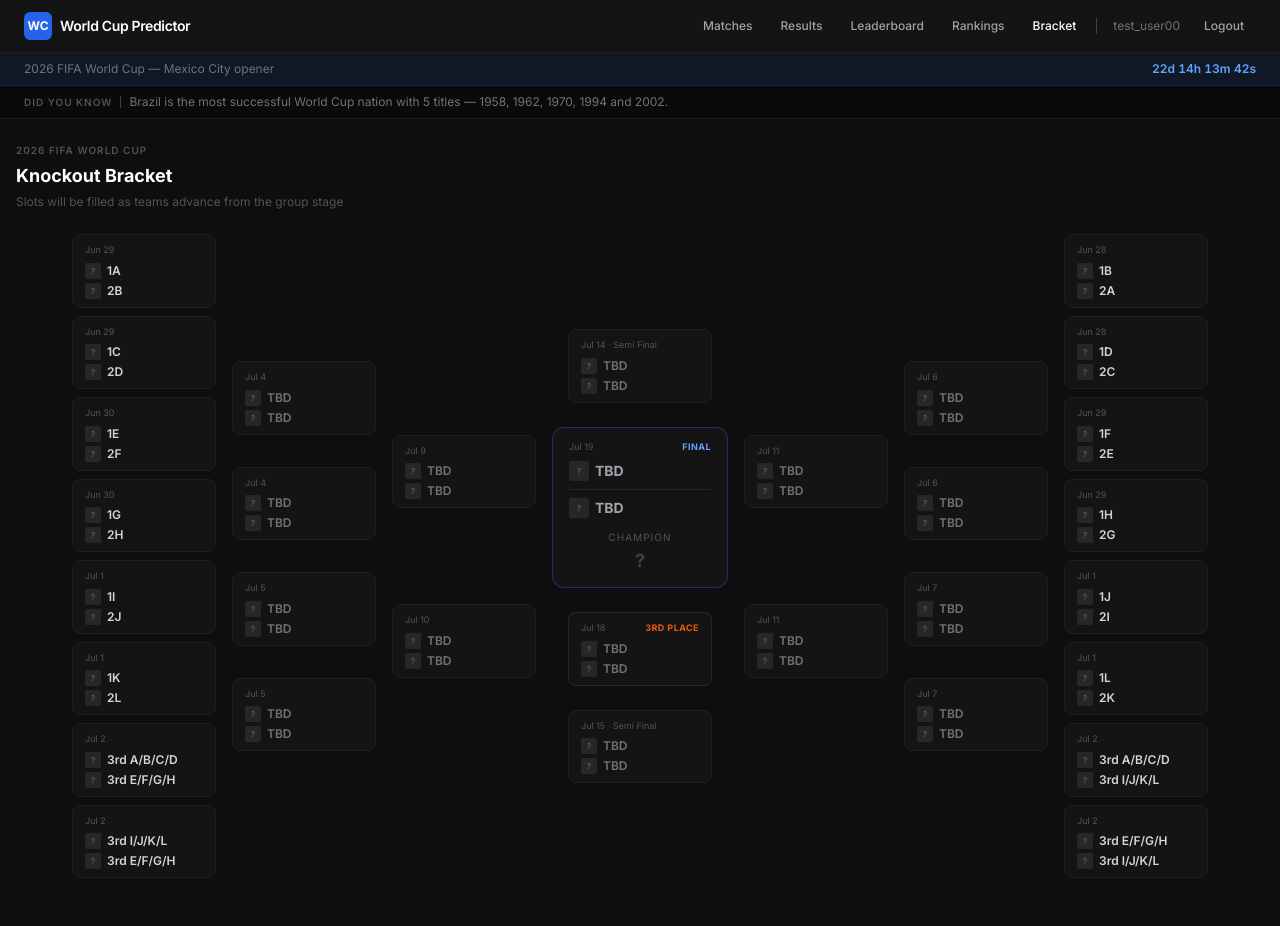
After one commit to jkyplayz-rb/worldcup-predictor, a Flask app: page /bracket in a window 1280 px wide. The commit adds this page. Run offline with Flask 3, Linux system fonts and the light colour scheme; a user stored in the database is signed in; some libraries are stand-ins or nearby versions.

Commit message:
feat: add knockout bracket page with Round of 32, R16, QF, SF, Final and 3rd place

```diff
--- a/app.py
+++ b/app.py
@@ -236,6 +236,11 @@ def login():
         flash('Invalid username or password', 'error')
     return render_template('login.html')
 
+@app.route('/bracket')
+@login_required
+def bracket():
+    return render_template('bracket.html')
+
 @app.route('/register', methods=['GET', 'POST'])
 def register():
     if request.method == 'POST':
--- /dev/null
+++ b/templates/bracket.html
@@ -0,0 +1,325 @@
+<!DOCTYPE html>
+<html lang="en">
+<head>
+  <meta charset="UTF-8">
+  <title>Knockout Bracket — World Cup Predictor</title>
+  <script src="https://cdn.tailwindcss.com"></script>
+  <link href="https://fonts.googleapis.com/css2?family=Inter:wght@300;400;500;600;700&display=swap" rel="stylesheet">
+  <style>
+    * { font-family: 'Inter', sans-serif; }
+    .connector-h {
+      position: absolute;
+      background: #2a2a2a;
+    }
+    .connector-v {
+      position: absolute;
+      background: #2a2a2a;
+    }
+  </style>
+</head>
+
+<body class="bg-[#0e0e0e] text-white min-h-screen">
+
+  <header class="bg-[#141414] border-b border-[#1f1f1f] px-6 py-3 flex items-center justify-between sticky top-0 z-50">
+    <div class="flex items-center gap-2">
+      <div class="w-7 h-7 bg-blue-600 rounded-md flex items-center justify-center text-xs font-black">WC</div>
+      <span class="font-semibold text-sm tracking-tight">World Cup Predictor</span>
+    </div>
+    <nav class="flex items-center gap-1 text-sm">
+      <a href="/" class="px-3 py-1.5 rounded-md text-zinc-400 hover:text-white hover:bg-white/5 transition text-xs font-medium">Matches</a>
+      <a href="/results" class="px-3 py-1.5 rounded-md text-zinc-400 hover:text-white hover:bg-white/5 transition text-xs font-medium">Results</a>
+      <a href="/leaderboard" class="px-3 py-1.5 rounded-md text-zinc-400 hover:text-white hover:bg-white/5 transition text-xs font-medium">Leaderboard</a>
+      <a href="/rankings" class="px-3 py-1.5 rounded-md text-zinc-400 hover:text-white hover:bg-white/5 transition text-xs font-medium">Rankings</a>
+      <a href="/bracket" class="px-3 py-1.5 rounded-md text-white transition text-xs font-medium">Bracket</a>
+      <div class="w-px h-4 bg-zinc-700 mx-1"></div>
+      <span class="text-zinc-500 text-xs px-2">{{ current_user.username }}</span>
+      <a href="/logout" class="px-3 py-1.5 rounded-md text-zinc-400 hover:text-white hover:bg-white/5 transition text-xs font-medium">Logout</a>
+    </nav>
+  </header>
+
+  <div class="bg-blue-600/10 border-b border-blue-600/20 px-6 py-2 flex items-center justify-between">
+    <span class="text-zinc-500 text-xs">2026 FIFA World Cup — Mexico City opener</span>
+    <span id="countdown" class="text-blue-400 text-xs font-semibold tabular-nums"></span>
+  </div>
+
+  <div class="bg-[#0a0a0a] border-b border-[#1a1a1a] px-6 py-2 flex items-center gap-2">
+    <span class="text-[10px] font-semibold text-zinc-600 uppercase tracking-widest whitespace-nowrap">Did you know</span>
+    <span class="w-px h-3 bg-zinc-700"></span>
+    <span id="fun-fact" class="text-zinc-500 text-xs"></span>
+  </div>
+
+  <main class="px-4 py-6">
+
+    <div class="mb-6">
+      <p class="text-[10px] font-semibold text-zinc-600 uppercase tracking-widest mb-1">2026 FIFA World Cup</p>
+      <h1 class="text-lg font-bold">Knockout Bracket</h1>
+      <p class="text-zinc-600 text-xs mt-1">Slots will be filled as teams advance from the group stage</p>
+    </div>
+
+    <div class="overflow-x-auto pb-6">
+      <div class="flex items-center justify-center gap-4 min-w-[1100px]">
+
+        <!-- ROUND OF 32 LEFT -->
+        <div class="flex flex-col gap-2">
+          {% set r32_left = [
+            ("1A", "2B", "Jun 29"), ("1C", "2D", "Jun 29"),
+            ("1E", "2F", "Jun 30"), ("1G", "2H", "Jun 30"),
+            ("1I", "2J", "Jul 1"), ("1K", "2L", "Jul 1"),
+            ("3rd A/B/C/D", "3rd E/F/G/H", "Jul 2"), ("3rd I/J/K/L", "3rd E/F/G/H", "Jul 2"),
+          ] %}
+          {% for home, away, date in r32_left %}
+          <div class="bg-[#141414] border border-[#1f1f1f] rounded-lg px-3 py-2 w-36 hover:border-zinc-700 transition">
+            <p class="text-[9px] text-zinc-600 mb-1.5">{{ date }}</p>
+            <div class="flex items-center gap-1.5 mb-1">
+              <div class="w-4 h-4 rounded-sm bg-zinc-800 flex items-center justify-center">
+                <span class="text-[8px] text-zinc-500">?</span>
+              </div>
+              <span class="text-xs font-semibold text-zinc-300">{{ home }}</span>
+            </div>
+            <div class="flex items-center gap-1.5">
+              <div class="w-4 h-4 rounded-sm bg-zinc-800 flex items-center justify-center">
+                <span class="text-[8px] text-zinc-500">?</span>
+              </div>
+              <span class="text-xs font-semibold text-zinc-300">{{ away }}</span>
+            </div>
+          </div>
+          {% endfor %}
+        </div>
+
+        <!-- ROUND OF 16 LEFT -->
+        <div class="flex flex-col gap-8 justify-center">
+          {% set r16_left = [
+            ("W1", "W2", "Jul 4"), ("W3", "W4", "Jul 4"),
+            ("W5", "W6", "Jul 5"), ("W7", "W8", "Jul 5"),
+          ] %}
+          {% for home, away, date in r16_left %}
+          <div class="bg-[#141414] border border-[#1f1f1f] rounded-lg px-3 py-2 w-36 hover:border-zinc-700 transition">
+            <p class="text-[9px] text-zinc-600 mb-1.5">{{ date }}</p>
+            <div class="flex items-center gap-1.5 mb-1">
+              <div class="w-4 h-4 rounded-sm bg-zinc-800 flex items-center justify-center">
+                <span class="text-[8px] text-zinc-500">?</span>
+              </div>
+              <span class="text-xs font-semibold text-zinc-500">TBD</span>
+            </div>
+            <div class="flex items-center gap-1.5">
+              <div class="w-4 h-4 rounded-sm bg-zinc-800 flex items-center justify-center">
+                <span class="text-[8px] text-zinc-500">?</span>
+              </div>
+              <span class="text-xs font-semibold text-zinc-500">TBD</span>
+            </div>
+          </div>
+          {% endfor %}
+        </div>
+
+        <!-- QUARTER FINALS LEFT -->
+        <div class="flex flex-col gap-24 justify-center">
+          {% set qf_left = [("QF1", "QF2", "Jul 9"), ("QF3", "QF4", "Jul 10")] %}
+          {% for home, away, date in qf_left %}
+          <div class="bg-[#141414] border border-[#1f1f1f] rounded-lg px-3 py-2 w-36 hover:border-zinc-700 transition">
+            <p class="text-[9px] text-zinc-600 mb-1.5">{{ date }}</p>
+            <div class="flex items-center gap-1.5 mb-1">
+              <div class="w-4 h-4 rounded-sm bg-zinc-800 flex items-center justify-center">
+                <span class="text-[8px] text-zinc-500">?</span>
+              </div>
+              <span class="text-xs font-semibold text-zinc-500">TBD</span>
+            </div>
+            <div class="flex items-center gap-1.5">
+              <div class="w-4 h-4 rounded-sm bg-zinc-800 flex items-center justify-center">
+                <span class="text-[8px] text-zinc-500">?</span>
+              </div>
+              <span class="text-xs font-semibold text-zinc-500">TBD</span>
+            </div>
+          </div>
+          {% endfor %}
+        </div>
+
+        <!-- SEMI FINALS + FINAL -->
+        <div class="flex flex-col gap-6 items-center justify-center">
+
+          <div class="bg-[#141414] border border-[#1f1f1f] rounded-lg px-3 py-2 w-36 hover:border-zinc-700 transition">
+            <p class="text-[9px] text-zinc-600 mb-1.5">Jul 14 · Semi Final</p>
+            <div class="flex items-center gap-1.5 mb-1">
+              <div class="w-4 h-4 rounded-sm bg-zinc-800 flex items-center justify-center">
+                <span class="text-[8px] text-zinc-500">?</span>
+              </div>
+              <span class="text-xs font-semibold text-zinc-500">TBD</span>
+            </div>
+            <div class="flex items-center gap-1.5">
+              <div class="w-4 h-4 rounded-sm bg-zinc-800 flex items-center justify-center">
+                <span class="text-[8px] text-zinc-500">?</span>
+              </div>
+              <span class="text-xs font-semibold text-zinc-500">TBD</span>
+            </div>
+          </div>
+
+          <!-- FINAL -->
+          <div class="bg-[#141414] border border-blue-600/40 rounded-xl px-4 py-3 w-44 relative">
+            <div class="flex items-center justify-between mb-2">
+              <p class="text-[9px] text-zinc-600">Jul 19</p>
+              <span class="text-[9px] font-bold text-blue-400 uppercase tracking-wider">Final</span>
+            </div>
+            <div class="flex items-center gap-1.5 mb-2">
+              <div class="w-5 h-5 rounded-sm bg-zinc-800 flex items-center justify-center">
+                <span class="text-[8px] text-zinc-500">?</span>
+              </div>
+              <span class="text-sm font-bold text-zinc-400">TBD</span>
+            </div>
+            <div class="w-full h-px bg-zinc-800 mb-2"></div>
+            <div class="flex items-center gap-1.5">
+              <div class="w-5 h-5 rounded-sm bg-zinc-800 flex items-center justify-center">
+                <span class="text-[8px] text-zinc-500">?</span>
+              </div>
+              <span class="text-sm font-bold text-zinc-400">TBD</span>
+            </div>
+            <div class="mt-3 text-center">
+              <p class="text-[10px] text-zinc-600 uppercase tracking-widest">Champion</p>
+              <p class="text-lg font-black text-zinc-700 mt-0.5">?</p>
+            </div>
+          </div>
+
+          <!-- BRONZE -->
+          <div class="bg-[#141414] border border-orange-600/20 rounded-lg px-3 py-2 w-36 hover:border-orange-600/40 transition">
+            <div class="flex items-center justify-between mb-1.5">
+              <p class="text-[9px] text-zinc-600">Jul 18</p>
+              <span class="text-[9px] font-bold text-orange-600 uppercase tracking-wider">3rd Place</span>
+            </div>
+            <div class="flex items-center gap-1.5 mb-1">
+              <div class="w-4 h-4 rounded-sm bg-zinc-800 flex items-center justify-center">
+                <span class="text-[8px] text-zinc-500">?</span>
+              </div>
+              <span class="text-xs font-semibold text-zinc-500">TBD</span>
+            </div>
+            <div class="flex items-center gap-1.5">
+              <div class="w-4 h-4 rounded-sm bg-zinc-800 flex items-center justify-center">
+                <span class="text-[8px] text-zinc-500">?</span>
+              </div>
+              <span class="text-xs font-semibold text-zinc-500">TBD</span>
+            </div>
+          </div>
+
+          <div class="bg-[#141414] border border-[#1f1f1f] rounded-lg px-3 py-2 w-36 hover:border-zinc-700 transition">
+            <p class="text-[9px] text-zinc-600 mb-1.5">Jul 15 · Semi Final</p>
+            <div class="flex items-center gap-1.5 mb-1">
+              <div class="w-4 h-4 rounded-sm bg-zinc-800 flex items-center justify-center">
+                <span class="text-[8px] text-zinc-500">?</span>
+              </div>
+              <span class="text-xs font-semibold text-zinc-500">TBD</span>
+            </div>
+            <div class="flex items-center gap-1.5">
+              <div class="w-4 h-4 rounded-sm bg-zinc-800 flex items-center justify-center">
+                <span class="text-[8px] text-zinc-500">?</span>
+              </div>
+              <span class="text-xs font-semibold text-zinc-500">TBD</span>
+            </div>
+          </div>
+
+        </div>
+
+        <!-- QUARTER FINALS RIGHT -->
+        <div class="flex flex-col gap-24 justify-center">
+          {% set qf_right = [("QF5", "QF6", "Jul 11"), ("QF7", "QF8", "Jul 11")] %}
+          {% for home, away, date in qf_right %}
+          <div class="bg-[#141414] border border-[#1f1f1f] rounded-lg px-3 py-2 w-36 hover:border-zinc-700 transition">
+            <p class="text-[9px] text-zinc-600 mb-1.5">{{ date }}</p>
+            <div class="flex items-center gap-1.5 mb-1">
+              <div class="w-4 h-4 rounded-sm bg-zinc-800 flex items-center justify-center">
+                <span class="text-[8px] text-zinc-500">?</span>
+              </div>
+              <span class="text-xs font-semibold text-zinc-500">TBD</span>
+            </div>
+            <div class="flex items-center gap-1.5">
+              <div class="w-4 h-4 rounded-sm bg-zinc-800 flex items-center justify-center">
+                <span class="text-[8px] text-zinc-500">?</span>
+              </div>
+              <span class="text-xs font-semibold text-zinc-500">TBD</span>
+            </div>
+          </div>
+          {% endfor %}
+        </div>
+
+        <!-- ROUND OF 16 RIGHT -->
+        <div class="flex flex-col gap-8 justify-center">
+          {% set r16_right = [
+            ("W9", "W10", "Jul 6"), ("W11", "W12", "Jul 6"),
+            ("W13", "W14", "Jul 7"), ("W15", "W16", "Jul 7"),
+          ] %}
+          {% for home, away, date in r16_right %}
+          <div class="bg-[#141414] border border-[#1f1f1f] rounded-lg px-3 py-2 w-36 hover:border-zinc-700 transition">
+            <p class="text-[9px] text-zinc-600 mb-1.5">{{ date }}</p>
+            <div class="flex items-center gap-1.5 mb-1">
+              <div class="w-4 h-4 rounded-sm bg-zinc-800 flex items-center justify-center">
+                <span class="text-[8px] text-zinc-500">?</span>
+              </div>
+              <span class="text-xs font-semibold text-zinc-500">TBD</span>
+            </div>
+            <div class="flex items-center gap-1.5">
+              <div class="w-4 h-4 rounded-sm bg-zinc-800 flex items-center justify-center">
+                <span class="text-[8px] text-zinc-500">?</span>
+              </div>
+              <span class="text-xs font-semibold text-zinc-500">TBD</span>
+            </div>
+          </div>
+          {% endfor %}
+        </div>
+
+        <!-- ROUND OF 32 RIGHT -->
+        <div class="flex flex-col gap-2">
+          {% set r32_right = [
+            ("1B", "2A", "Jun 28"), ("1D", "2C", "Jun 28"),
+            ("1F", "2E", "Jun 29"), ("1H", "2G", "Jun 29"),
+            ("1J", "2I", "Jul 1"), ("1L", "2K", "Jul 1"),
+            ("3rd A/B/C/D", "3rd I/J/K/L", "Jul 2"), ("3rd E/F/G/H", "3rd I/J/K/L", "Jul 2"),
+          ] %}
+          {% for home, away, date in r32_right %}
+          <div class="bg-[#141414] border border-[#1f1f1f] rounded-lg px-3 py-2 w-36 hover:border-zinc-700 transition">
+            <p class="text-[9px] text-zinc-600 mb-1.5">{{ date }}</p>
+            <div class="flex items-center gap-1.5 mb-1">
+              <div class="w-4 h-4 rounded-sm bg-zinc-800 flex items-center justify-center">
+                <span class="text-[8px] text-zinc-500">?</span>
+              </div>
+              <span class="text-xs font-semibold text-zinc-300">{{ home }}</span>
+            </div>
+            <div class="flex items-center gap-1.5">
+              <div class="w-4 h-4 rounded-sm bg-zinc-800 flex items-center justify-center">
+                <span class="text-[8px] text-zinc-500">?</span>
+              </div>
+              <span class="text-xs font-semibold text-zinc-300">{{ away }}</span>
+            </div>
+          </div>
+          {% endfor %}
+        </div>
+
+      </div>
+    </div>
+
+  </main>
+
+  <script>
+    const facts = [
+      "Brazil is the most successful World Cup nation with 5 titles — 1958, 1962, 1970, 1994 and 2002.",
+      "Just Fontaine scored 13 goals at the 1958 World Cup — still the all-time single tournament record.",
+      "The 2026 World Cup will be the first ever with 48 teams, up from 32.",
+      "Hakan Sukur scored the fastest goal in World Cup history — just 11 seconds against South Korea in 2002.",
+      "Pele became the youngest World Cup winner ever at just 17 years old in 1958.",
+      "The 1994 final between Brazil and Italy was the first ever decided by a penalty shootout.",
+      "France won the 1998 World Cup on home soil, beating Brazil 3-0 in the final.",
+      "The highest scoring World Cup game was Austria 7-5 Switzerland in 1954.",
+    ];
+    document.getElementById('fun-fact').textContent = facts[Math.floor(Math.random() * facts.length)];
+
+    const kickoff = new Date('2026-06-11T20:00:00');
+    function updateCountdown() {
+      const diff = kickoff - new Date();
+      if (diff <= 0) { document.getElementById('countdown').textContent = "Live now"; return; }
+      const d = Math.floor(diff / 86400000);
+      const h = Math.floor((diff % 86400000) / 3600000);
+      const m = Math.floor((diff % 3600000) / 60000);
+      const s = Math.floor((diff % 60000) / 1000);
+      document.getElementById('countdown').textContent = `${d}d ${h}h ${m}m ${s}s`;
+    }
+    updateCountdown();
+    setInterval(updateCountdown, 1000);
+  </script>
+
+</body>
+</html>
--- a/templates/index.html
+++ b/templates/index.html
@@ -24,6 +24,7 @@
       <a href="/results" class="px-3 py-1.5 rounded-md text-zinc-400 hover:text-white hover:bg-white/5 transition text-xs font-medium">Results</a>
       <a href="/leaderboard" class="px-3 py-1.5 rounded-md text-zinc-400 hover:text-white hover:bg-white/5 transition text-xs font-medium">Leaderboard</a>
       <a href="/rankings" class="px-3 py-1.5 rounded-md text-zinc-400 hover:text-white hover:bg-white/5 transition text-xs font-medium">Rankings</a>
+      <a href="/bracket" class="px-3 py-1.5 rounded-md text-zinc-400 hover:text-white hover:bg-white/5 transition text-xs font-medium">Bracket</a>
       <div class="w-px h-4 bg-zinc-700 mx-1"></div>
       <span class="text-zinc-500 text-xs px-2">{{ current_user.username }}</span>
       <a href="/logout" class="px-3 py-1.5 rounded-md text-zinc-400 hover:text-white hover:bg-white/5 transition text-xs font-medium">Logout</a>
--- a/templates/leaderboard.html
+++ b/templates/leaderboard.html
@@ -21,6 +21,7 @@
       <a href="/results" class="px-3 py-1.5 rounded-md text-zinc-400 hover:text-white hover:bg-white/5 transition text-xs font-medium">Results</a>
       <a href="/leaderboard" class="px-3 py-1.5 rounded-md text-white transition text-xs font-medium">Leaderboard</a>
       <a href="/rankings" class="px-3 py-1.5 rounded-md text-zinc-400 hover:text-white hover:bg-white/5 transition text-xs font-medium">Rankings</a>
+      <a href="/bracket" class="px-3 py-1.5 rounded-md text-zinc-400 hover:text-white hover:bg-white/5 transition text-xs font-medium">Bracket</a>
       <div class="w-px h-4 bg-zinc-700 mx-1"></div>
       <span class="text-zinc-500 text-xs px-2">{{ current_user.username }}</span>
       <a href="/logout" class="px-3 py-1.5 rounded-md text-zinc-400 hover:text-white hover:bg-white/5 transition text-xs font-medium">Logout</a>
--- a/templates/rankings.html
+++ b/templates/rankings.html
@@ -20,6 +20,7 @@
       <a href="/results" class="px-3 py-1.5 rounded-md text-zinc-400 hover:text-white hover:bg-white/5 transition text-xs font-medium">Results</a>
       <a href="/leaderboard" class="px-3 py-1.5 rounded-md text-zinc-400 hover:text-white hover:bg-white/5 transition text-xs font-medium">Leaderboard</a>
       <a href="/rankings" class="px-3 py-1.5 rounded-md text-white transition text-xs font-medium">Rankings</a>
+      <a href="/bracket" class="px-3 py-1.5 rounded-md text-zinc-400 hover:text-white hover:bg-white/5 transition text-xs font-medium">Bracket</a>
       <div class="w-px h-4 bg-zinc-700 mx-1"></div>
       <span class="text-zinc-500 text-xs px-2">{{ current_user.username }}</span>
       <a href="/logout" class="px-3 py-1.5 rounded-md text-zinc-400 hover:text-white hover:bg-white/5 transition text-xs font-medium">Logout</a>
--- a/templates/results.html
+++ b/templates/results.html
@@ -20,6 +20,7 @@
       <a href="/results" class="px-3 py-1.5 rounded-md text-white transition text-xs font-medium">Results</a>
       <a href="/leaderboard" class="px-3 py-1.5 rounded-md text-zinc-400 hover:text-white hover:bg-white/5 transition text-xs font-medium">Leaderboard</a>
       <a href="/rankings" class="px-3 py-1.5 rounded-md text-zinc-400 hover:text-white hover:bg-white/5 transition text-xs font-medium">Rankings</a>
+      <a href="/bracket" class="px-3 py-1.5 rounded-md text-zinc-400 hover:text-white hover:bg-white/5 transition text-xs font-medium">Bracket</a>
       <div class="w-px h-4 bg-zinc-700 mx-1"></div>
       <span class="text-zinc-500 text-xs px-2">{{ current_user.username }}</span>
       <a href="/logout" class="px-3 py-1.5 rounded-md text-zinc-400 hover:text-white hover:bg-white/5 transition text-xs font-medium">Logout</a>
```
Also changed, not shown: instance/worldcup.db.
